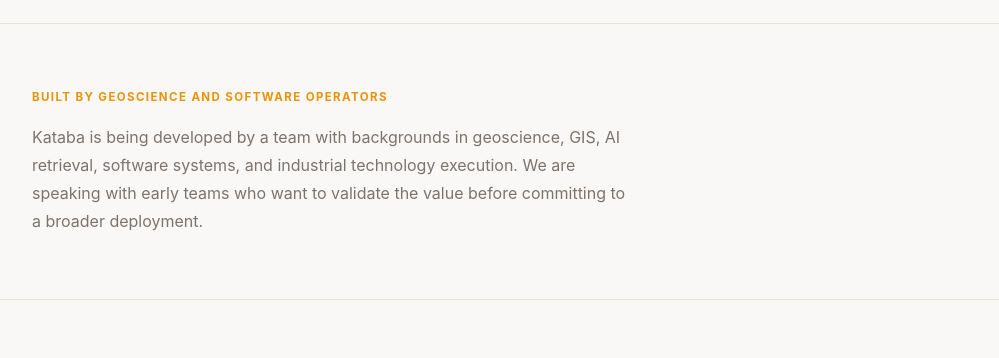
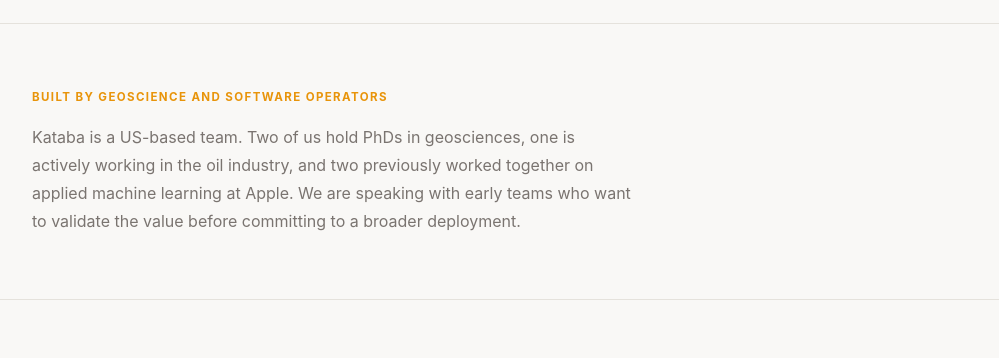
Before and after one commit to powervirkis/basin-marketing, a plain HTML site: page index.html in a window 1280 px wide. Shown: the part 4700-5058 px from the top of the page, without its empty margins (140-1139 px from the left). Drawn offline with Linux system fonts and the light colour scheme.

Commit message:
update: add specific team credentials to credibility section

```diff
--- a/index.html
+++ b/index.html
@@ -572,7 +572,7 @@
 <section id="team">
   <div class="team-inner reveal">
     <p class="team-label">Built by geoscience and software operators</p>
-    <p class="team-body">Kataba is being developed by a team with backgrounds in geoscience, GIS, AI retrieval, software systems, and industrial technology execution. We are speaking with early teams who want to validate the value before committing to a broader deployment.</p>
+    <p class="team-body">Kataba is a US-based team. Two of us hold PhDs in geosciences, one is actively working in the oil industry, and two previously worked together on applied machine learning at Apple. We are speaking with early teams who want to validate the value before committing to a broader deployment.</p>
   </div>
 </section>
 
```
Also changed, not shown: ChatGPT Image Jun 12, 2026, 03_23_28 PM (3).png (added).
